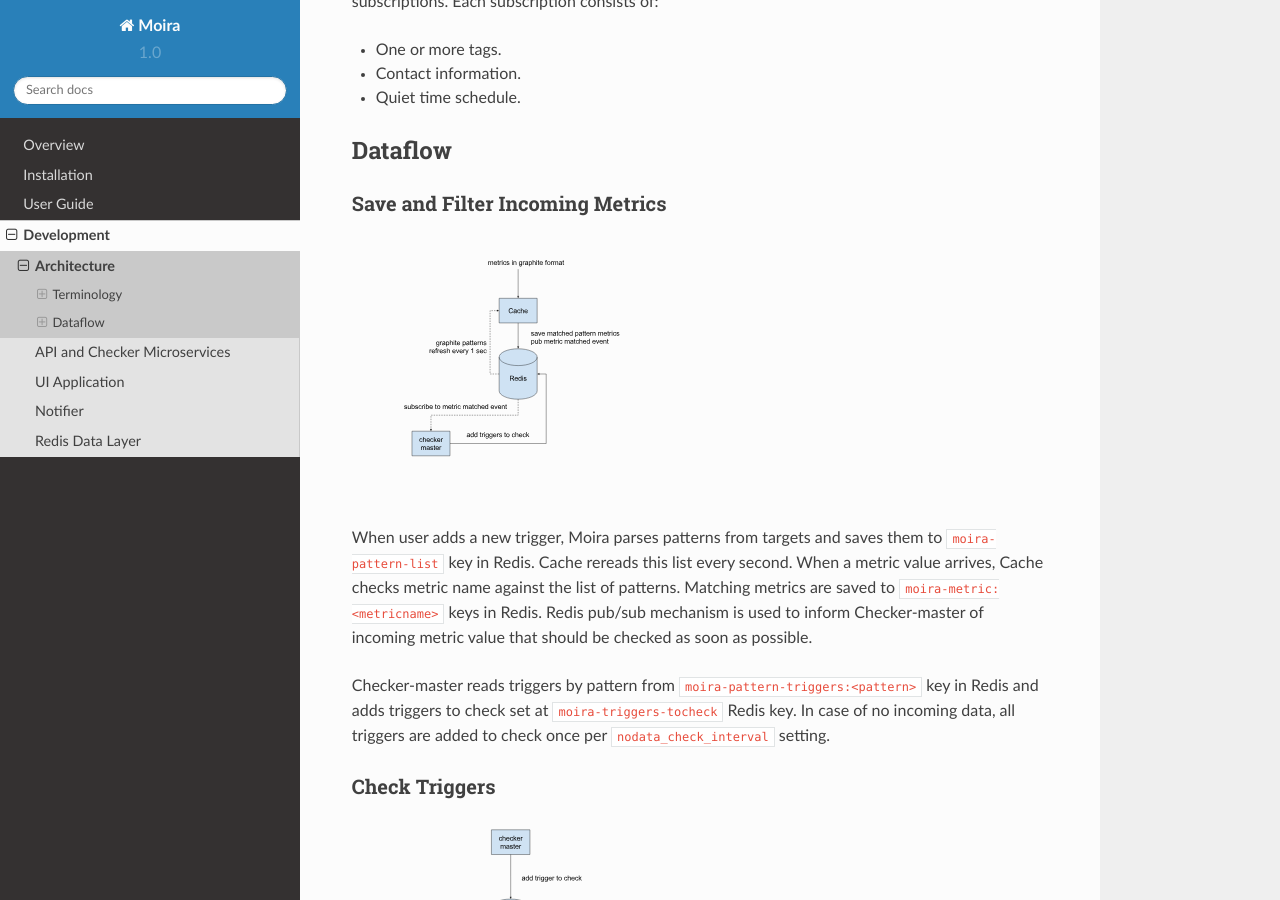
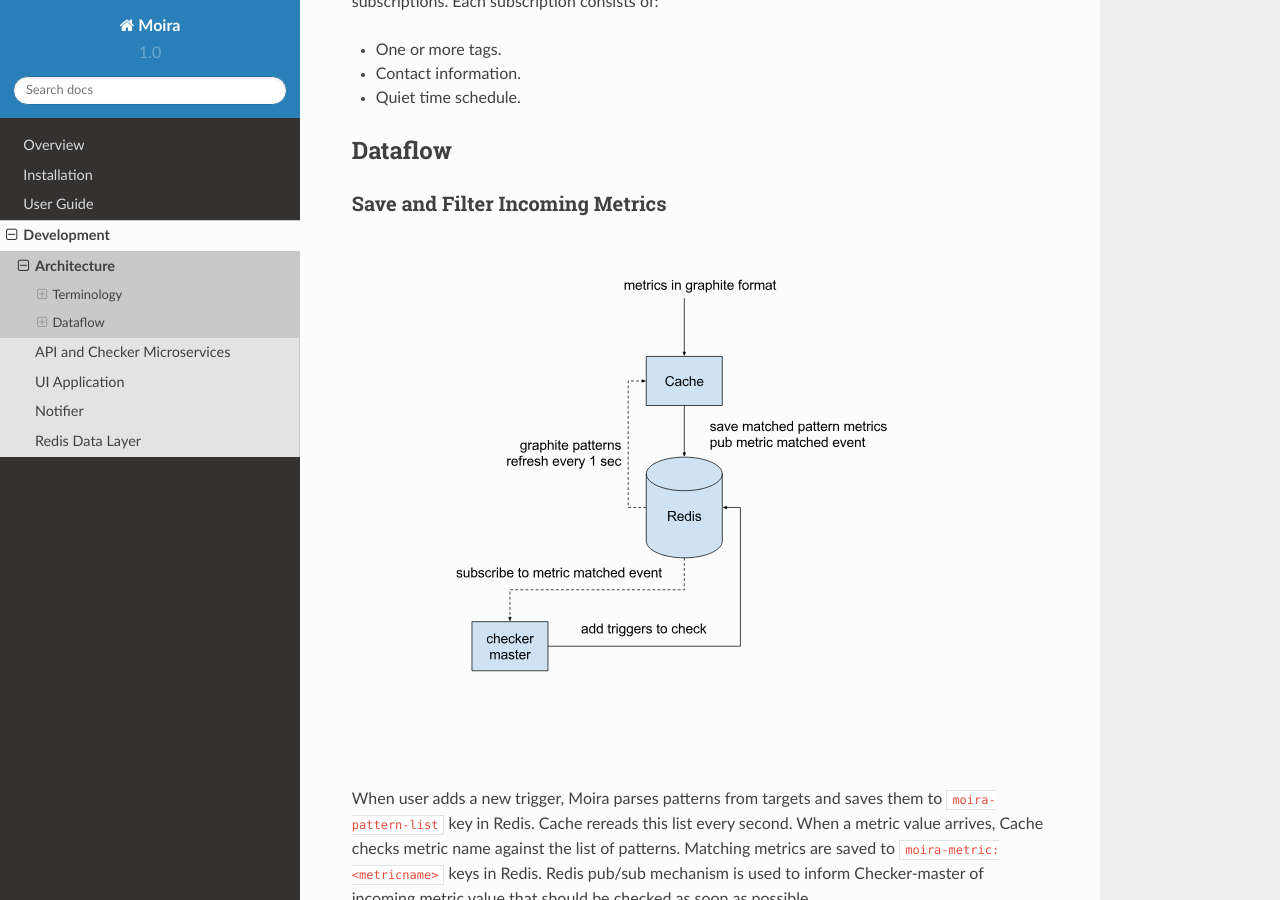
Before and after one commit to moira-alert/doc, a Sphinx documentation site: the page built from source/development/architecture.rst, in a window 1280 px wide and 900 px high, scrolled down 2078 px. Built offline with Sphinx 7.4.7 and the Read the Docs theme 2.0.0, drawn with Linux system fonts in a browser that asks for light colours.

Commit message:
Scale to 100% width for architecture images

```diff
--- a/source/development/architecture.rst
+++ b/source/development/architecture.rst
@@ -134,7 +134,6 @@
 
 .. image:: ../_static/dfd-cache.svg
    :alt: cache
-   :width: 50%
 
 When user adds a new trigger, Moira parses patterns from targets and saves them to ``moira-pattern-list`` key in Redis. Cache rereads this list every second.
 When a metric value arrives, Cache checks metric name against the list of patterns. Matching metrics are saved to ``moira-metric:<metricname>`` keys in Redis.
@@ -149,7 +148,6 @@
 
 .. image:: ../_static/dfd-checker.svg
    :alt: checker
-   :width: 50%
 
 Checker-worker constantly reads ``moira-triggers-tocheck`` key in Redis and calculates trigger targets values. Target can contain one or multiple metrics, so results are written per metric.
 
@@ -163,7 +161,6 @@
 
 .. image:: ../_static/dfd-notifier-events.svg
    :alt: checker
-   :width: 30%
 
 Notifier constantly pulls new events from ``moira-trigger-events`` Redis key and schedules notifications according to subscription schedule and throttling rules.
 If and only if a trigger contains *all* of the tags in a subscription, a notification is created for this subscription.
@@ -184,7 +181,6 @@
 
 .. image:: ../_static/dfd-notifier-notifications.svg
    :alt: checker
-   :width: 50%
 
 Notifier constantly pulls scheduled notifications from ``moira-notifier-notifications`` Redis key.
 It calls sender for certain contact type and writes notification back to Redis in case of sender error.
```
